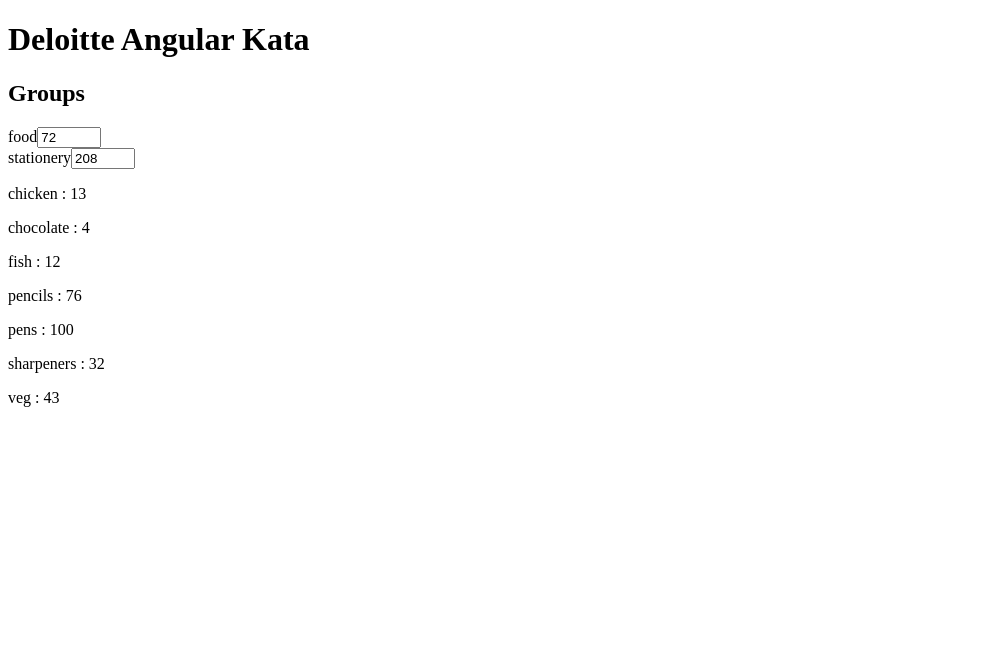
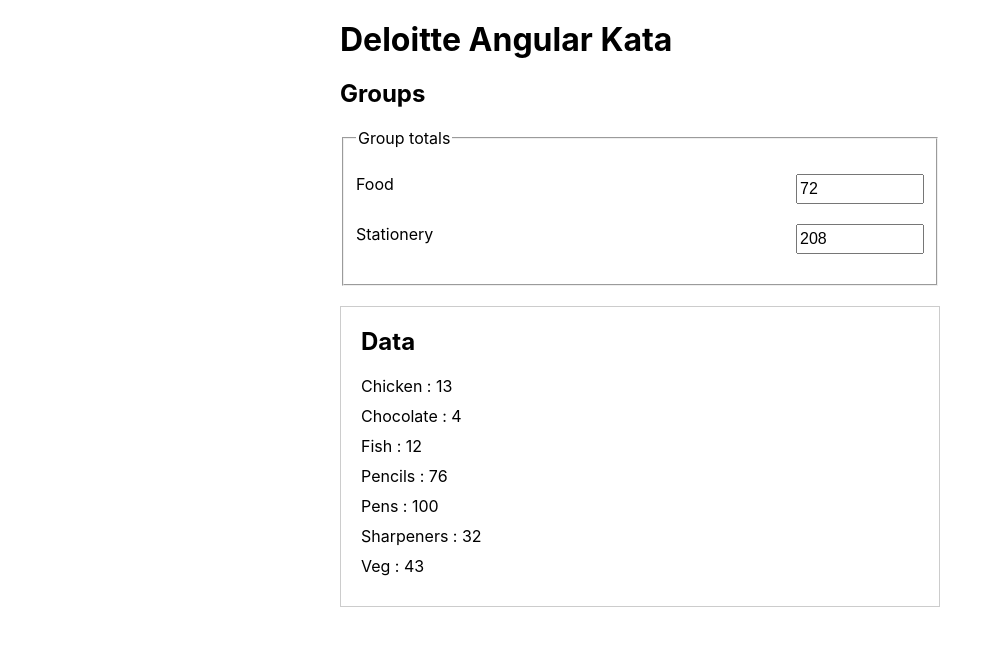
Before and after one commit to Ayelike/deloitte-angular-kata, an Angular app: page / in a window 1280 px wide. Shown: the top 646 px of the page, without its empty margins (0-995 px from the left). Built offline with nearby package versions, Linux system fonts and the light colour scheme.

Commit message:
Feature: add basic styles to structure layout

```diff
--- a/src/app/app.component.html
+++ b/src/app/app.component.html
@@ -1,7 +1,10 @@
-<div>
+<div class="app">
   <h1>{{title}}</h1>
   <app-group-totals [data]=data (dataChange)="dataChange($event)"></app-group-totals>
-  <div *ngFor="let item of data.items | keyvalue">
-    <p>{{item.key}} : {{item.value}}</p>
+  <div class="app__data">
+    <h2>Data</h2>
+    <div *ngFor="let item of data.items | keyvalue">
+      <p>{{item.key}} : {{item.value}}</p>
+    </div>
   </div>
 </div>
--- a/src/app/app.component.scss
+++ b/src/app/app.component.scss
@@ -0,0 +1,13 @@
+@import '../variables.scss';
+
+.app {
+    margin: 0 auto;
+    max-width: 600px;
+    padding: $u-spacing;
+
+    &__data {
+        border: 1px solid $c-grey;
+        margin-top: $u-spacing;
+        padding: $u-spacing;
+    }
+}
--- a/src/app/app.component.ts
+++ b/src/app/app.component.ts
@@ -7,15 +7,15 @@
   styleUrls: ['./app.component.scss']
 })
 export class AppComponent {
-  title: string = 'Deloitte Angular Kata';
-  data: object = dataInput;
+  title: string = 'Deloitte Angular Kata'; //set title
+  data: object = dataInput; //get initial data from json
 
   dataChange(newData: object) {
-    this.data.groups[newData.group].forEach((item, index) => {
-      if (index === 0) {
-        this.data.items[item] = newData.value;
+    this.data.groups[newData.group].forEach((item, index) => { //loop group items
+      if (index === 0) { //if it's the first item in the group
+        this.data.items[item] = newData.value; //set item value to new value
       } else {
-        this.data.items[item] = 0;
+        this.data.items[item] = 0; //set item to zero
       }
     });
   }
--- a/src/app/group-totals/group-totals.component.html
+++ b/src/app/group-totals/group-totals.component.html
@@ -1,5 +1,12 @@
-<h2>Groups</h2>
-<div *ngFor="let group of formInputs | keyvalue">
-  <label for="input_{{group.key}}">{{group.key}}</label>
-  <input (change)="valueChange($event)" [attr.data-key]="group.key" id="input_{{group.key}}" max="999" min="0" type="number" value={{group.value}} />
+<div class="app-group-totals">
+  <h2>Groups</h2>
+  <form>
+    <fieldset>
+      <legend>Group totals</legend>
+      <div *ngFor="let group of formInputs | keyvalue" class="app-group-totals__form-row">
+        <label for="input_{{group.key}}">{{group.key}}</label>
+        <input (change)="valueChange($event)" [attr.data-key]="group.key" id="input_{{group.key}}" max="999" min="0" type="number" value={{group.value}} />
+      </div>
+    </fieldset>
+  </form>
 </div>
--- a/src/app/group-totals/group-totals.component.scss
+++ b/src/app/group-totals/group-totals.component.scss
@@ -0,0 +1,10 @@
+@import '../../variables.scss';
+
+.app-group-totals {
+    &__form-row {
+        display: flex;
+        flex-direction: row;
+        justify-content: space-between;
+        margin-bottom: $u-spacing;
+    }
+}
--- a/src/styles.scss
+++ b/src/styles.scss
@@ -1 +1,32 @@
-/* You can add global styles to this file, and also import other style files */
+@import './variables.scss';
+
+body {
+    margin: 0;
+    padding: 0;
+    font-family: -apple-system, BlinkMacSystemFont, "Segoe UI", "Roboto", "Oxygen",
+        "Ubuntu", "Cantarell", "Fira Sans", "Droid Sans", "Helvetica Neue",
+        sans-serif;
+    -webkit-font-smoothing: antialiased;
+    -moz-osx-font-smoothing: grayscale;
+}
+
+h1,
+h2,
+h3 {
+    margin: 0 0 $u-spacing;
+}
+
+legend {
+    margin-bottom: $u-spacing;
+}
+
+p,
+label {
+    margin: 0 0 ($u-spacing / 2);
+    text-transform: capitalize;
+}
+
+input[type="number"] {
+    font-size: 16px;
+    min-width: 120px;
+}
--- /dev/null
+++ b/src/variables.scss
@@ -0,0 +1,5 @@
+//colours
+$c-grey: #ccc;
+
+//units
+$u-spacing: 20px;
```
